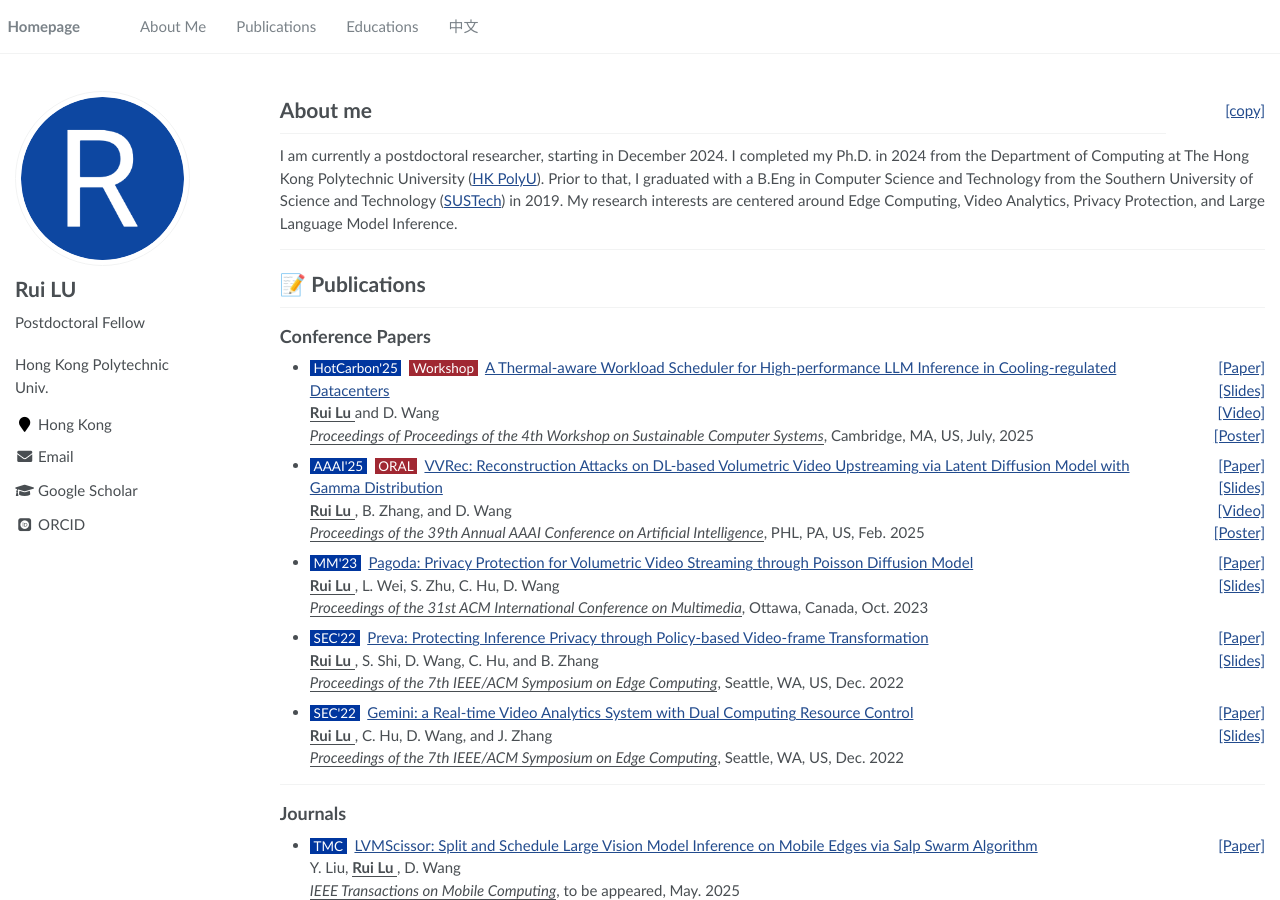
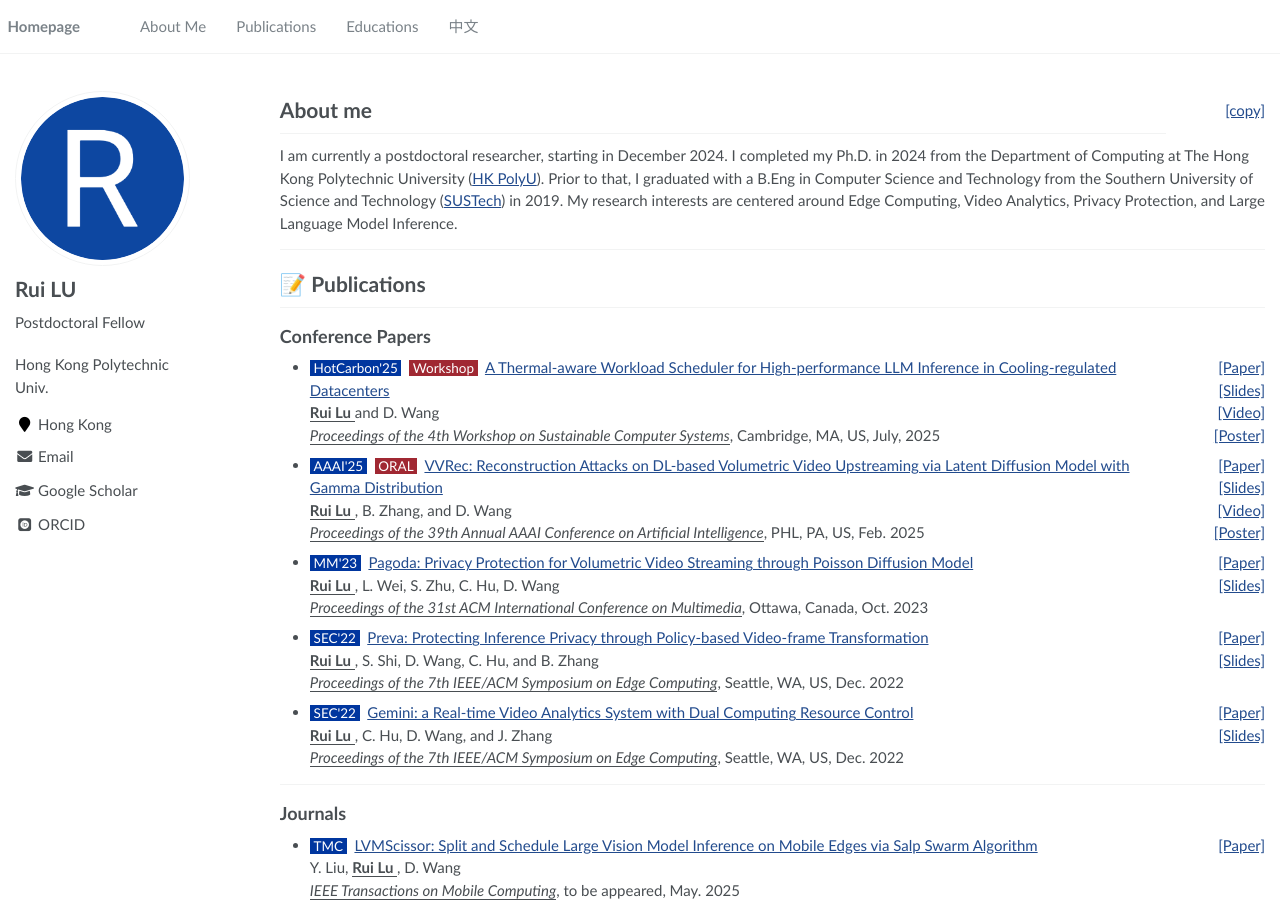
Before and after one commit to SladeLu/sladelu.github.io, a Jekyll site: the page built from _pages/about.md, in a window 1280 px wide and 900 px high. Built offline with Jekyll 4.4.1, drawn with Linux system fonts in a browser that asks for light colours; some web fonts are replaced.

Commit message:
Update pubs.yml

```diff
--- a/_data/pubs.yml
+++ b/_data/pubs.yml
@@ -6,7 +6,7 @@
     author: "<u> <b> Rui Lu </b> </u> and D. Wang"
     paperurl: " "
     title: "A Thermal-aware Workload Scheduler for High-performance LLM Inference in Cooling-regulated Datacenters"
-    conference: "Proceedings of the 4th Workshop on Sustainable Computer Systems"
+    conference: "the 4th Workshop on Sustainable Computer Systems"
     address: "Cambridge, MA, US"
     date: "July, 2025"
     downloadurl: " "
```
